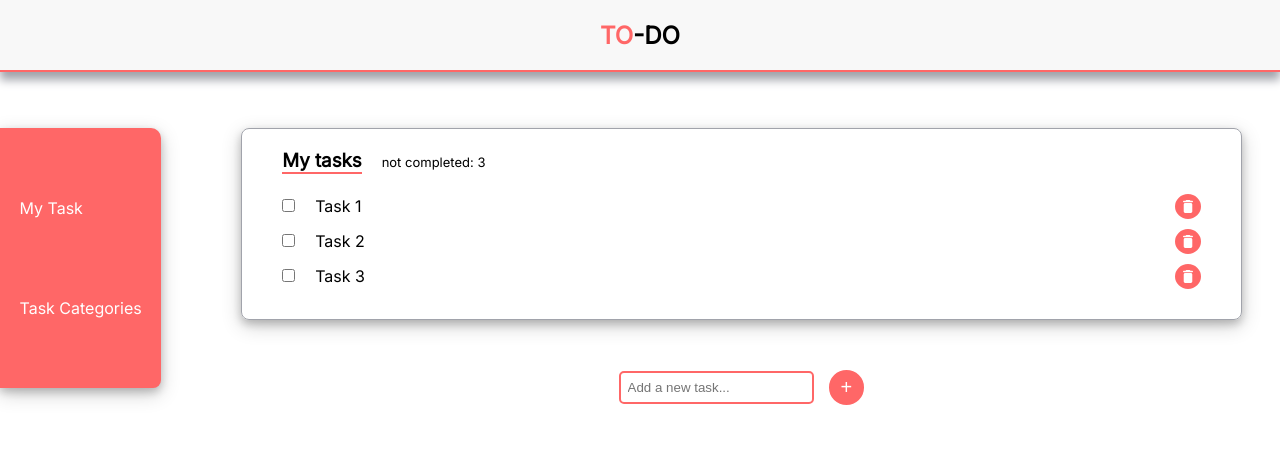
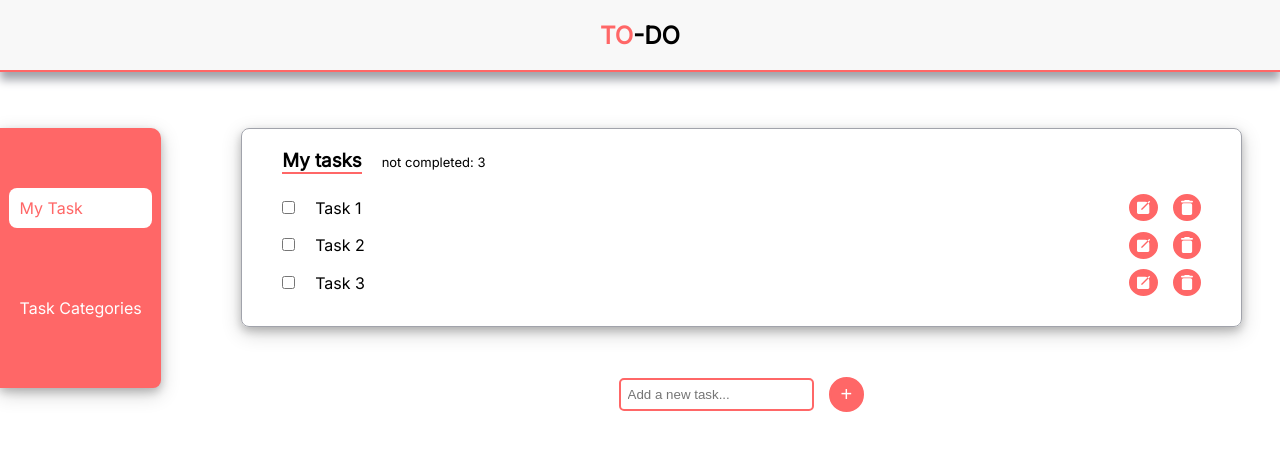
Before and after one commit to Benny-03/app-todo, a React (Vite) app: page / in a window 1280 px wide. Shown: the top 450 px of the page. Built offline with nearby package versions, Linux system fonts and the light colour scheme.

Commit message:
Refactor EditTodo and RemoveTodo components

```diff
--- a/src/components/EditTodo.jsx
+++ b/src/components/EditTodo.jsx
@@ -1,5 +1,31 @@
-import React from "react";
+import React, { useState } from "react";
+import { useStore } from "../state";
 
-export const EditTodo = () => {
+export const EditTodo = (props) => {
+    const [task, setTask] = useState()
+    const [isVisible, setIsVisible] = useState()
+    const { editTask, tasks } = useStore();
 
+    return (
+        <div className="edit-todo">
+            {isVisible &&
+                <input
+                    className=""
+                    type="text"
+                    placeholder="Edit text..."
+                    value={task}
+                    onChange={(e) => setTask(e.target.value)}
+                    onKeyDown={(e) => {
+                        if (e.key === "Enter" && task.length > 0) {
+                            editTask(props.id, task);
+                            setTask("");
+                        }
+                    }}
+                />
+            }
+            <button onClick={() => setIsVisible(!isVisible)}>
+                <img src="./src/images/Edit.svg" />
+            </button>
+        </div>
+    )
 }
--- a/src/components/RemoveTodo.jsx
+++ b/src/components/RemoveTodo.jsx
@@ -2,11 +2,13 @@ import React from "react";
 import { useStore } from "../state";
 
 export const RemoveTodo = (props) => {
-    const { deleteTask } = useStore();
+    const { deleteTask} = useStore();
 
     return (
         <div className="remove-todo">
-            <button onClick={() => deleteTask(props.id)}>
+            <button onClick={() => {
+                deleteTask(props.id)
+            }}>
                 <img src="./src/images/delete-white.svg" />
             </button>
         </div>
--- a/src/components/TodoList.jsx
+++ b/src/components/TodoList.jsx
@@ -4,19 +4,18 @@ import { RemoveTodo } from "../components/RemoveTodo";
 import { EditTodo } from "../components/EditTodo"
 
 export const TodoList = () => {
-    const { tasks } = useStore();
-    const [NotCompleted, setNotCompleted] = useState(tasks.length)
+    const { tasks, NotCompleted, taskNotCompleted } = useStore();
 
     const checkboxChange = (taskId) => {
-        let index = 0;
         tasks.forEach((task) => {
             if (task.id === taskId) {
                 task.completed = !task.completed;
             }
-            if(!task.completed) { index++ };
         });
-        setNotCompleted(index)
+        taskNotCompleted(tasks)
     };
+
+
 
     return (
         <div className="todo-list">
@@ -38,8 +37,11 @@ export const TodoList = () => {
                                 />
                             {task.title}
                         </div>
-                        <EditTodo />
-                        <RemoveTodo id={task.id} />
+                        <div className="buttons-edit">
+                            <EditTodo id={task.id}/>
+                            <RemoveTodo id={task.id} />
+                            { taskNotCompleted(tasks) }
+                        </div>
                     </li>
                 ))}
             </ul>
--- a/src/pages/Home.jsx
+++ b/src/pages/Home.jsx
@@ -1,9 +1,12 @@
-import React, { useState } from "react";
+import React from "react";
 import Sidebar from "../components/Sidebar";
 import { InsertTodo } from "../components/InsertTodo";
 import { TodoList } from "../components/TodoList";
+import { useStore } from "../state";
 
 const Home = () => {
+    const { tasks, taskNotCompleted } = useStore()
+
     return (
         <div className="home-page">
             <div className="header">
@@ -14,6 +17,7 @@ const Home = () => {
                 <main className="main-content">
                     <TodoList />
                     <InsertTodo />
+                    {taskNotCompleted(tasks)}
                 </main>
             </div>
         </div>
--- a/src/state.jsx
+++ b/src/state.jsx
@@ -16,6 +16,8 @@ const initialTasks =  [{
 
 export const StoreContext = createContext({
     tasks: initialTasks,
+    NotCompleted: 0,
+    taskNotCompleted: (task) => {},
     addTask: (text) => {},
     deleteTask: (id) => {},
     editTask: (id, text) => {},
@@ -24,9 +26,21 @@ export const StoreContext = createContext({
 export const Provider = ({ children }) => {
     // const [state, dispatch] = useReducer(reducer, initialState);
     const [tasks, setTasks] = useState(initialTasks);
+    const [NotCompleted, setNotCompleted] = useState(tasks.length)
+
     return (
         <StoreContext.Provider value={{
             tasks,
+            NotCompleted,
+            taskNotCompleted (tasks) {
+                let notComp = 0;
+                tasks.forEach((task) => {
+                    if(task.completed == false){
+                        notComp += 1;
+                    }
+                })
+                setNotCompleted(notComp)
+            },
             addTask (text) {
                 setTasks((prevTasks) => [...prevTasks, {
                     id: Math.random().toString(36).slice(2),
@@ -42,6 +56,14 @@ export const Provider = ({ children }) => {
                     }
                 })
                 setTasks(newTask);
+            },
+            editTask (id, text) {
+                const newTask = [];
+                tasks.forEach((task) => {
+                    if(task.id === id) { task.title = text }
+                    newTask.push(task);
+                })
+                setTasks(newTask)
             }
         }}>
             {children}
--- a/src/style.css
+++ b/src/style.css
@@ -45,7 +45,7 @@ button p:hover {
 
 button img {
     padding: 4px 6px;
-    width: 10px;
+    width: 12px;
 }
 
 input {
@@ -85,6 +85,11 @@ input {
 }
 
 .site-content .page:hover {
+    background-color: white;
+    color: var(--red);
+}
+
+.site-content .page.active {
     background-color: white;
     color: var(--red);
 }
@@ -173,6 +178,34 @@ input {
     justify-content: center;
 }
 
-.remove-todo button:hover {
+.remove-todo button:hover, .edit-todo button:hover {
     background-color: var(--red);
 }
+
+.edit-todo button img {
+    width: 13px;
+    padding: 5px 6px;
+}
+
+.buttons-edit {
+    display: flex;
+}
+
+.edit-todo {
+    display: flex;
+    flex-direction: row;
+    align-items: flex-end;
+    gap: 10px;
+}
+
+.edit-todo input {
+    height: 10px;
+}
+
+.edit-todo .true {
+    display: flex;
+}
+
+.edit-todo .false {
+    display: none;
+}
```
Also changed, not shown: src/images/Edit.svg (added).
